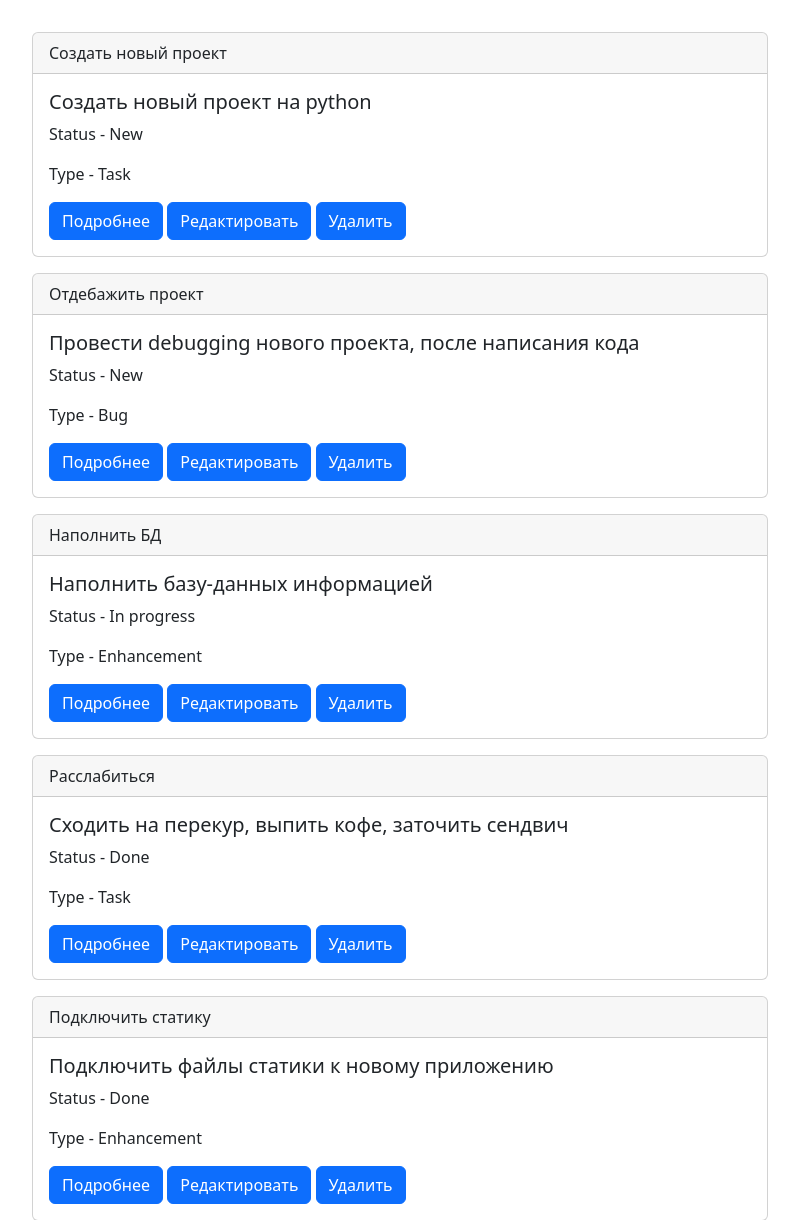
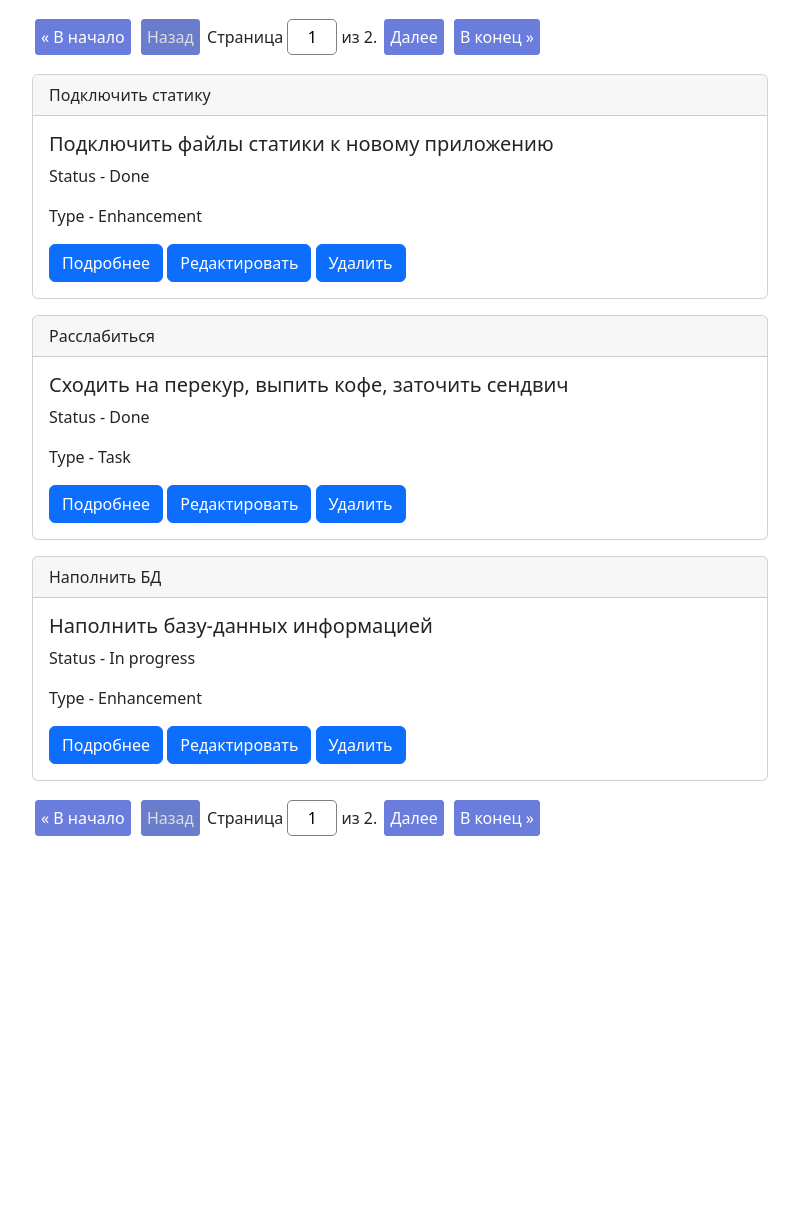
Before and after one commit to alexletoon/homework_70_alexandr_toropov, a Django app: page / in a window 1280 px wide. Shown: the part 56-1276 px from the top of the page, without its empty margins (240-1039 px from the left). After the commit the page ends 892 px from the top, so only its background shows below. Run offline with Django 4.2, Linux system fonts and the light colour scheme; data comes from the database, SQL or seed files in the repository.

Commit message:
initial
В файле views/base.py классовое представление IndexView теперь наследуется от ListView. Метод описан в соответствии с наследованием.

Добавлена пагинация

Переопредедлены методы get, get_context_data, get_queryset для работы с поиском на страницы, а также добавлены методы egt_search_form(для вывода формы поиска) и get_search_value для получения данных из формы

в файл forms.py добавлена форма поиска

подключена статика

добавлены частичные шаблоны пагинации и формы посика и подключены в шаблон index

```diff
--- /dev/null
+++ b/source/static/css/style.css
@@ -0,0 +1,79 @@
+.pagination {
+
+    text-align: center;
+
+}
+
+
+
+.pagination a, .pagination .page-disabled {
+
+    display: inline-block;
+
+    border: solid 1px #6a7ddd;
+
+    border-radius: 3px;
+
+    padding: 5px;
+
+    margin: 3px;
+
+}
+
+
+
+.pagination a {
+
+    background: #6a7ddd;
+
+    color: white;
+
+    text-decoration: none;
+
+}
+
+
+
+.pagination a:hover {
+
+    background: #6a7dff;
+
+    text-decoration: underline;
+
+}
+
+
+
+.pagination .page-disabled {
+
+    background: #6a7dcc;
+
+    color: #dddddd
+
+}
+
+
+
+.pagination .current-page {
+
+    display: inline-block;
+
+}
+
+
+
+.pagination .current-page input {
+
+    width: 50px;
+
+    padding: 5px 7px;
+
+    font-size: inherit;
+
+    border-radius: 5px;
+
+    text-align: center;
+
+    border: solid 1px gray;
+
+}
--- a/source/task_app/admin.py
+++ b/source/task_app/admin.py
@@ -22,7 +22,7 @@ class TaskAdmin(admin.ModelAdmin):
     list_display = ('id', 'task', 'status', 'type', 'created_at', 'changed_at')
     list_filter = ('id', 'task', 'status', 'type', 'created_at', 'changed_at')
     search_field = ('task', 'status', 'type', 'created_at', 'changed_at')
-    fields = ('task', 'description', 'status', 'type')
+    fields = ('task', 'description', 'status', 'typec')
 
 
 
--- a/source/task_app/forms.py
+++ b/source/task_app/forms.py
@@ -1,12 +1,33 @@
+from xml.dom import ValidationErr
 from django import forms
 from django.forms import widgets
 from task_app.models.status import Status
 from task_app.models.type import Type
+from task_app.models.task import Task
+from django.core.validators import BaseValidator, MinLengthValidator
+from django.core.exceptions import ValidationError
+
+# class Valid(BaseValidator):
+#      def __init__(self, limit_value=10, message='') -> None:
+#          super().__init__(limit_value, message).__init__(limit_value=limit_value, message=message)
 
 
+def title_length_validator(string):
+    if len(string) > 20 or len(string) < 3:
+        raise ValidationError('Данная строка должна быть не менее 3х символов, но не более 20')
+    return string
 
-class TaskForm(forms.Form):
-    task = forms.CharField(max_length=200, required=True, label='Задача')
+
+class TaskForm(forms.ModelForm):
+    task = forms.CharField(max_length=200, required=True, label='Задача', validators=(title_length_validator,))
     description = forms.CharField(max_length=2000, required=False, label='Описание', widget=widgets.Textarea)
     status = forms.ModelChoiceField(queryset=Status.objects.all(), required=True, label='Статус', widget=widgets.RadioSelect)
     type = forms.ModelChoiceField(queryset=Type.objects.all(), required=True, label='Тип задачи', widget=widgets.RadioSelect)
+
+    class Meta:
+        model = Task
+        fields = ['task', 'description', 'status', 'type']
+
+
+class SearchForm(forms.Form):
+    search = forms.CharField(max_length=100, required=False, label='Найти')
--- a/source/task_app/models/task.py
+++ b/source/task_app/models/task.py
@@ -5,7 +5,7 @@ class Task(models.Model):
     task = models.CharField(verbose_name='Задача', max_length=200, null=False, blank=False)
     description = models.TextField(verbose_name='Описание', max_length=2000, null=False, blank=False)
     status = models.ForeignKey('task_app.Status', verbose_name='Статус', related_name='task', on_delete=models.RESTRICT)
-    type = models.ForeignKey('task_app.Type', verbose_name='Тип задачи', related_name='task', on_delete=models.RESTRICT)
+    type = models.ForeignKey('task_app.Type', verbose_name='Тип задачи', related_name='task', on_delete=models.RESTRICT, default=1)
     created_at = models.DateTimeField(verbose_name='Дата создания', auto_now_add=True)
     changed_at = models.DateTimeField(verbose_name='Дата изменения', auto_now=True)
 
--- a/source/task_app/views/base.py
+++ b/source/task_app/views/base.py
@@ -1,15 +1,64 @@
 from django.shortcuts import render, get_object_or_404, redirect
-from django.views.generic import TemplateView, UpdateView, DeleteView
+from django.views.generic import TemplateView, UpdateView, DeleteView, ListView
+from task_app.forms import SearchForm
 from task_app.models.task import Task
 from task_app.forms import TaskForm
+import datetime
+from datetime import timedelta
+from django.utils.timezone import utc
+from django.utils.http import urlencode
+from django.db.models import Q
 
-class IndexView(TemplateView):
+
+
+now = datetime.datetime.utcnow().replace(tzinfo=utc)
+
+# class IndexView(TemplateView):
+#     template_name = 'index.html'
+
+#     def get_context_data(self, **kwargs):
+#         context = super().get_context_data(**kwargs)
+#         context['tasks'] = Task.objects.all()
+#         return context
+
+class IndexView(ListView):
     template_name = 'index.html'
+    context_object_name = 'tasks'
+    model = Task
+    ordering = ['-created_at']
+    paginate_by: int = 3
+    paginate_orphans: int = 1
+
+
+    def get(self, request, *args, **kwargs):
+        self.form = self.get_search_form()
+        self.search_value = self.get_search_value()
+        return super().get(request, *args, **kwargs)
 
     def get_context_data(self, **kwargs):
         context = super().get_context_data(**kwargs)
-        context['tasks'] = Task.objects.all()
+        context['form'] = self.form
+        if self.search_value:
+            context['query'] = urlencode({'search': self.search_value})
         return context
+
+
+    def get_queryset(self):
+        queryset = super().get_queryset()
+        if self.search_value:
+            query = Q(task__icontains=self.search_value) | Q(description__icontains=self.search_value)
+            queryset = queryset.filter(query)
+        return queryset
+
+
+    def get_search_form(self):
+        return SearchForm(self.request.GET)
+
+
+    def get_search_value(self):
+        if self.form.is_valid():
+            return self.form.cleaned_data['search']
+        return None
 
 
 class DetailView(TemplateView):
@@ -36,15 +85,13 @@ class AddView(TemplateView):
         if form.is_valid():
             task = Task.objects.create(**form.cleaned_data)
             return redirect('index_view')
-        # add_form = AddForm()
-        # if add_form.is_valid():
-        #     context['task'] =
-
+        context = self.get_context_data(**kwargs)
+        context['form'] = form
+        return self.render_to_response(context)
 
 class TaskUpdateView(UpdateView):
     model = Task
-    form = TaskForm
-    fields = ['task', 'description', 'status', 'type']
+    form_class = TaskForm
     template_name = 'update_task.html'
     success_url = '/'
 
--- a/source/task_tracker/settings.py
+++ b/source/task_tracker/settings.py
@@ -117,6 +117,9 @@ USE_TZ = True
 # https://docs.djangoproject.com/en/4.1/howto/static-files/
 
 STATIC_URL = 'static/'
+STATICFILES_DIRS =[
+    BASE_DIR/ "static"
+]
 
 # Default primary key field type
 # https://docs.djangoproject.com/en/4.1/ref/settings/#default-auto-field
--- a/source/templates/base.html
+++ b/source/templates/base.html
@@ -1,3 +1,4 @@
+{% load static %}
 <!DOCTYPE html>
 <html lang="en">
 <head>
@@ -5,7 +6,7 @@
     <meta http-equiv="X-UA-Compatible" content="IE=edge">
     <meta name="viewport" content="width=device-width, initial-scale=1.0">
     <link href="https://cdn.jsdelivr.net/npm/bootstrap@5.2.2/dist/css/bootstrap.min.css" rel="stylesheet" integrity="sha384-Zenh87qX5JnK2Jl0vWa8Ck2rdkQ2Bzep5IDxbcnCeuOxjzrPF/et3URy9Bv1WTRi" crossorigin="anonymous">
-
+    <link rel="stylesheet" href="{% static "css/style.css" %}">
     <title>{% block title %}Task Tracker {% endblock %}</title>
 </head>
 
--- a/source/templates/index.html
+++ b/source/templates/index.html
@@ -2,8 +2,12 @@
 
 {% block content %}
 
+
 <div class="row my-3">
   <div class="col-8 mx-auto">
+    {% if is_paginated %}
+    {% include 'partials/pagination.html' %}
+    {% endif %}
     {% for task in tasks %}
     <div class="card my-3">
       <div class="card-header">
@@ -19,6 +23,12 @@
       </div>
     </div>
     {% endfor %}
+
+    {% if is_paginated %}
+
+    {% include 'partials/pagination.html' %}
+
+    {% endif %}
   </div>
 </div>
 
--- /dev/null
+++ b/source/templates/partials/pagination.html
@@ -0,0 +1,27 @@
+<div class="pagination">
+    <span class="step-links">
+        <a href="?page=1">&laquo; В начало</a>
+        {% if page_obj.has_previous %}
+            <a href="?page={{ page_obj.previous_page_number }}">Назад</a>
+        {% else %}
+            <span class="page-disabled">Назад</span>
+        {% endif %}
+
+
+        <form class="current-page" method="get">
+            <label for="page">
+                Страница <input type="text" name="page" id="page" value="{{ page_obj.number }}">
+                из {{ page_obj.paginator.num_pages }}.
+            </label>
+        </form>
+
+
+        {% if page_obj.has_next %}
+            <a href="?page={{ page_obj.next_page_number }}">Далее</a>
+        {% else %}
+            <span class="page-disabled">Далее</span>
+        {% endif %}
+        <a href="?page={{ page_obj.paginator.num_pages }}">В конец &raquo;</a>
+    </span>
+
+</div>
```
Also changed, not shown: source/templates/partials/search.html (added, +15 -0 lines), source/task_app/migrations/0003_rename_type_task_type_old.py (added), source/task_app/migrations/0004_task_type_alter_task_type_old.py (added), source/task_app/migrations/0005_auto_20221011_1223.py (added), source/task_app/migrations/0006_remove_task_type_old.py (added), 3 other files. Lines whose indentation alone changed are shown as unchanged.
